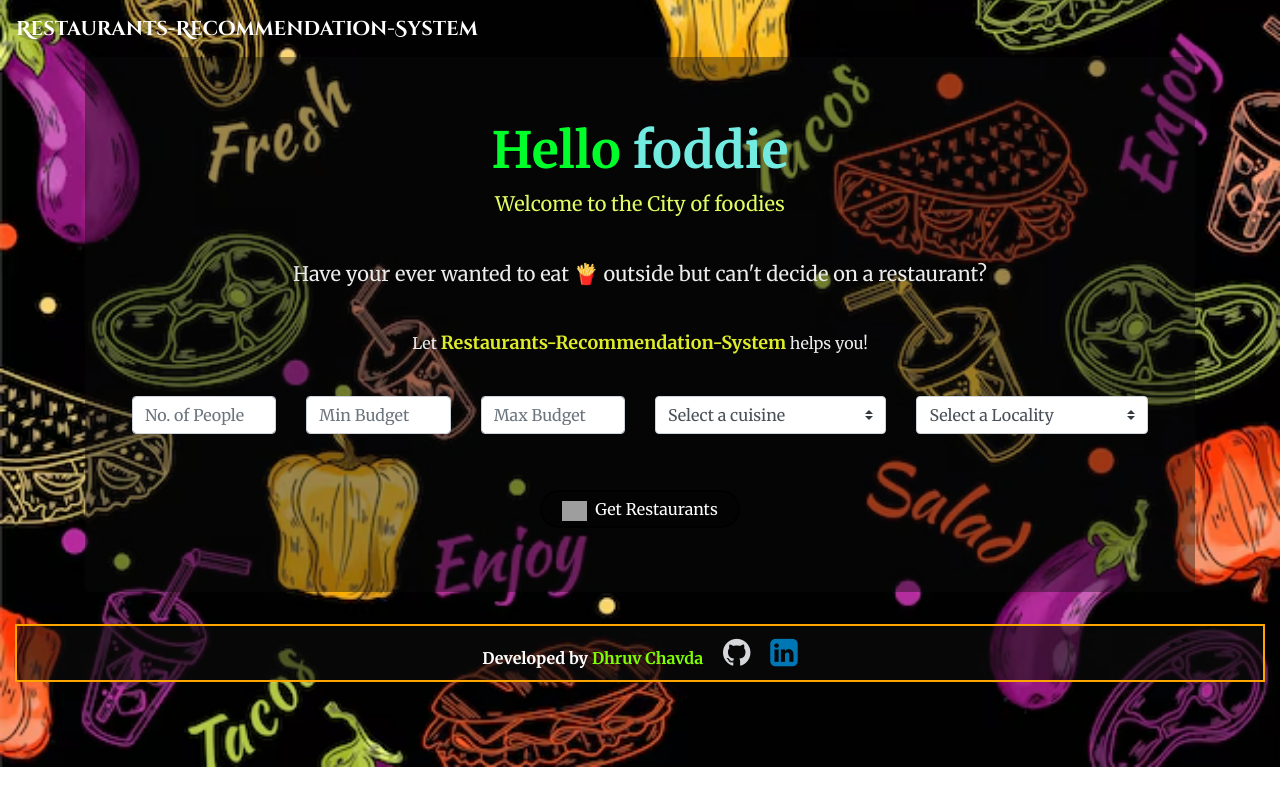
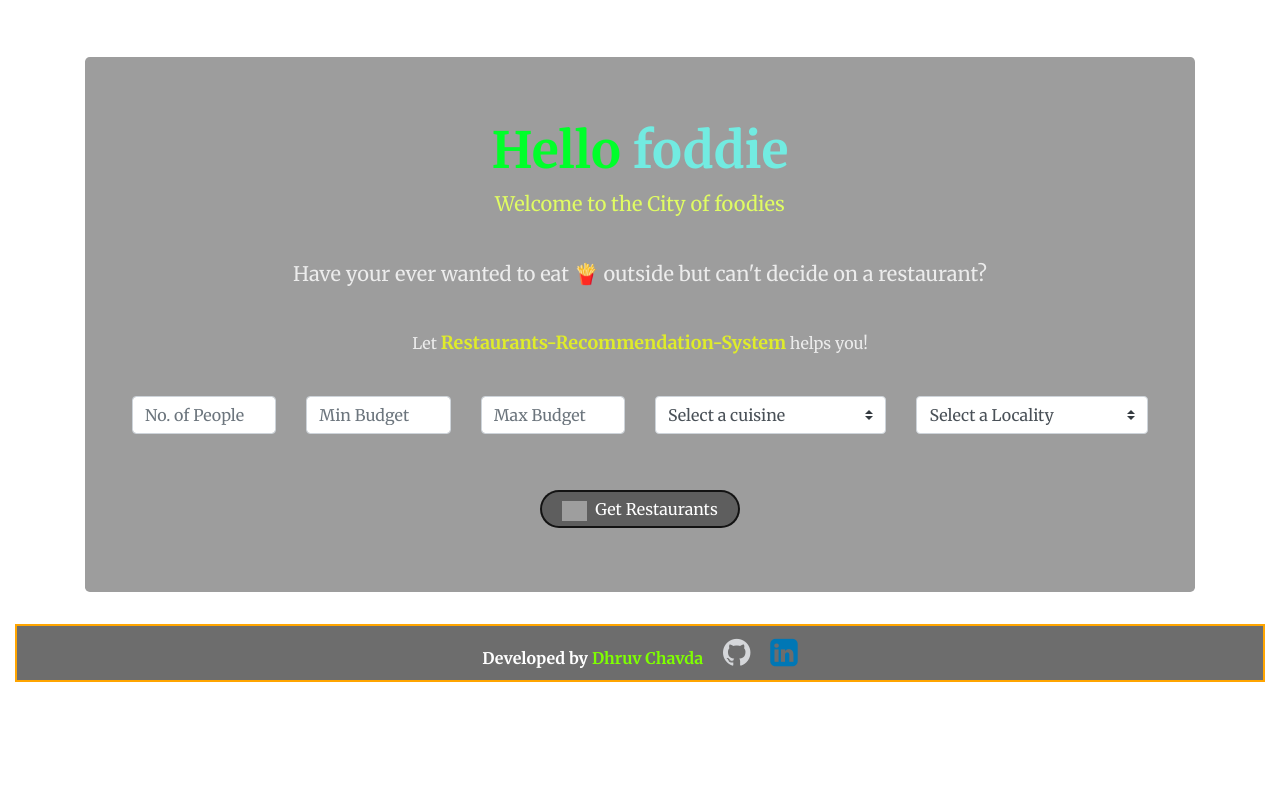
Before and after one commit to Chavdadhruv/restaurant, a Python web app: template templates/home.html in a window 1280 px wide. Run offline with Jinja, Linux system fonts and the light colour scheme; the template is opened without the code that fills it, so the values that code supplies are empty; some libraries are stand-ins or nearby versions; grey boxes are pictures that could not be loaded.

```diff
--- a/static/home.css
+++ b/static/home.css
@@ -1,6 +1,6 @@
 body {
     font-family: 'Merriweather', serif !important;
-    background-image: url('back.avif');
+    /* background-image: url('back.avif'); */
     background-position: center;
     background-size: cover; /* Makes the background image cover the entire area */
     background-repeat: no-repeat; /* Prevents the image from repeating */
```
